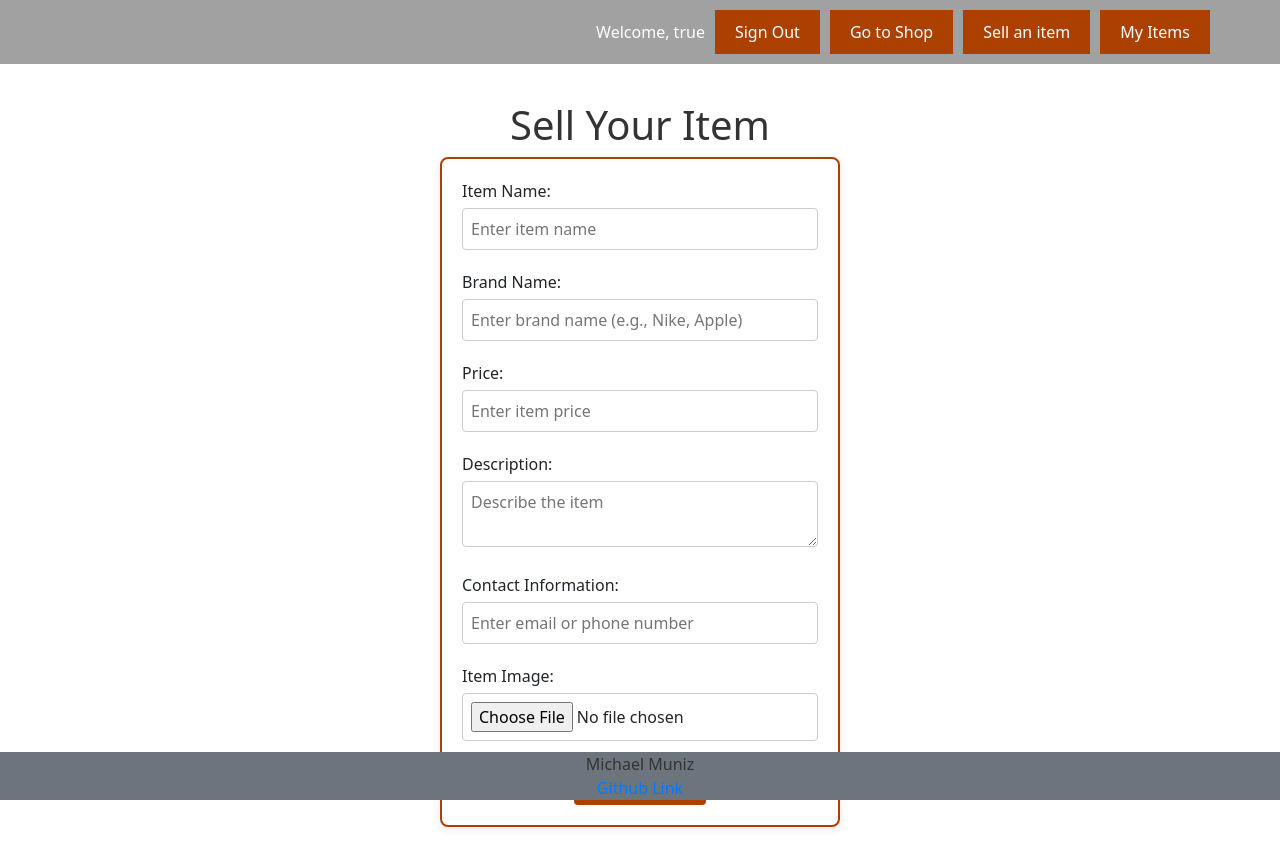
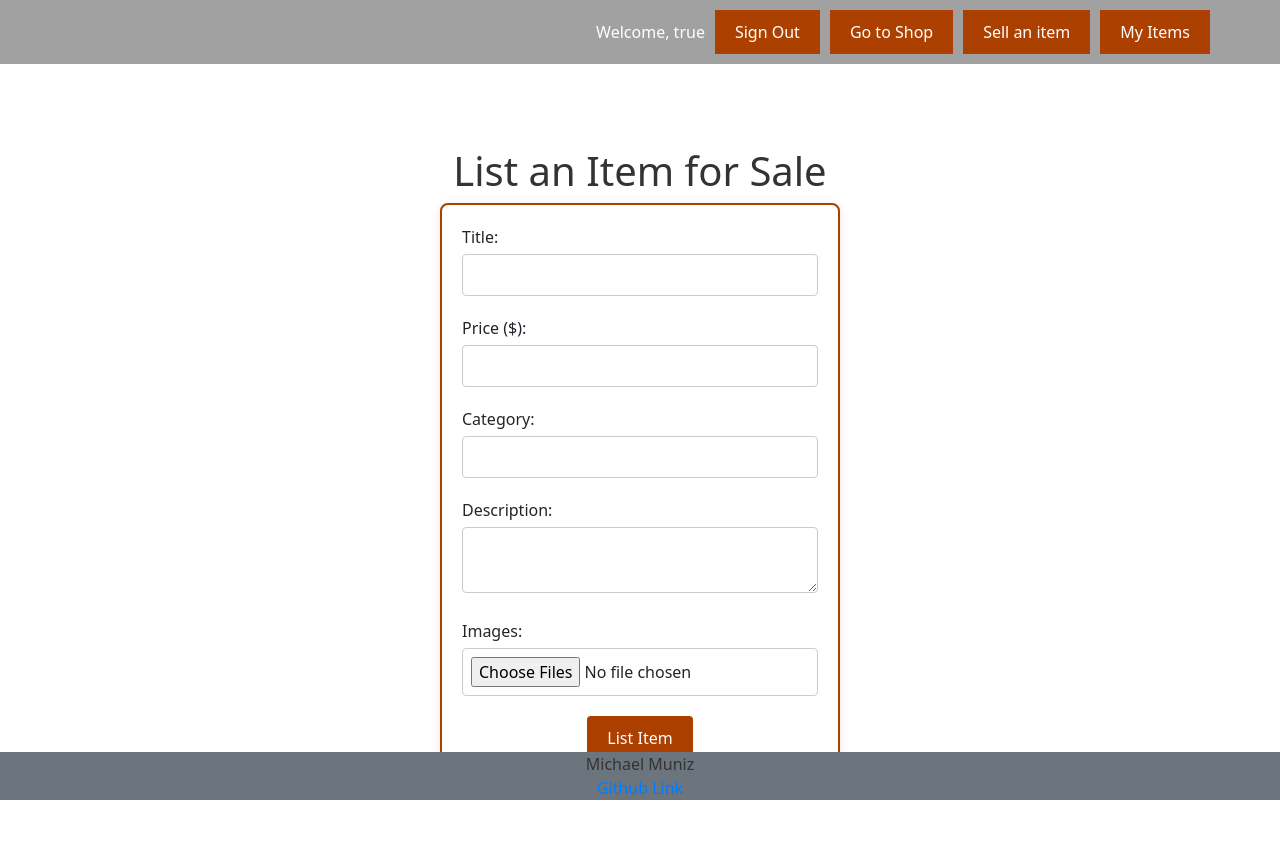
Before and after one commit to michaeldmuniz/startup, a React (Vite) app: page /sell-item in a window 1280 px wide. Built offline with nearby package versions, Linux system fonts and the light colour scheme; sample sign-in values are in the browser's storage.

Commit message:
sell-item.jsx uses backend code

```diff
--- a/src/sell-item/sell-item.jsx
+++ b/src/sell-item/sell-item.jsx
@@ -4,12 +4,12 @@ import { useNavigate } from 'react-router-dom';
 export function Sell() {
     const navigate = useNavigate();
     const [user, setUser] = useState(localStorage.getItem('loggedInUser'));
-    const [itemName, setItemName] = useState('');
-    const [brand, setBrand] = useState('');
-    const [itemPrice, setItemPrice] = useState('');
-    const [itemDescription, setItemDescription] = useState('');
-    const [contactInfo, setContactInfo] = useState('');
-    const [itemImage, setItemImage] = useState(null);
+    const [title, setTitle] = useState('');
+    const [price, setPrice] = useState('');
+    const [description, setDescription] = useState('');
+    const [category, setCategory] = useState('');
+    const [images, setImages] = useState([]);
+    const [error, setError] = useState(null);
 
     useEffect(() => {
         if (!user) {
@@ -18,74 +18,115 @@ export function Sell() {
         }
     }, [user, navigate]);
 
-    function handleSubmit(event) {
+    async function handleSubmit(event) {
         event.preventDefault();
+        setError(null);
 
-        let items = JSON.parse(localStorage.getItem('shopItems')) || [];
+        try {
+            const response = await fetch('/api/items', {
+                method: 'POST',
+                headers: {
+                    'Content-Type': 'application/json',
+                },
+                body: JSON.stringify({
+                    title,
+                    price: parseFloat(price),
+                    description,
+                    category,
+                    images
+                }),
+            });
 
-        const newItem = {
-            id: Date.now(),
-            name: itemName,
-            brand: brand,
-            price: itemPrice,
-            description: itemDescription,
-            contact: contactInfo,
-            image: itemImage,
-            seller: user,
-        };
+            if (!response.ok) {
+                throw new Error('Failed to create item');
+            }
 
-        items.push(newItem);
-        localStorage.setItem('shopItems', JSON.stringify(items));
-
-        alert('Item successfully listed for sale!');
-        navigate('/shop');
+            alert('Item successfully listed for sale!');
+            navigate('/shop');
+        } catch (error) {
+            console.error('Error creating item:', error);
+            setError('Failed to create item. Please try again.');
+        }
     }
 
     function handleImageUpload(event) {
-        const file = event.target.files[0];
-        if (file) {
-            const reader = new FileReader();
-            reader.onloadend = () => setItemImage(reader.result);
-            reader.readAsDataURL(file);
-        }
+        const files = Array.from(event.target.files);
+        const imagePromises = files.map(file => {
+            return new Promise((resolve) => {
+                const reader = new FileReader();
+                reader.onloadend = () => resolve(reader.result);
+                reader.readAsDataURL(file);
+            });
+        });
+
+        Promise.all(imagePromises)
+            .then(imageUrls => {
+                setImages(imageUrls);
+            })
+            .catch(error => {
+                console.error('Error processing images:', error);
+                setError('Failed to process images. Please try again.');
+            });
     }
 
     return (
         <main className="form-container">
-            <h1 className="form-header">Sell Your Item</h1>
+            <h1>List an Item for Sale</h1>
+            {error && <p className="error-message">{error}</p>}
             <form className="form-form" onSubmit={handleSubmit}>
                 <div className="form-group">
-                    <label htmlFor="item-name">Item Name:</label>
-                    <input type="text" id="item-name" value={itemName} onChange={(e) => setItemName(e.target.value)} placeholder="Enter item name" required />
+                    <label htmlFor="title">Title:</label>
+                    <input
+                        type="text"
+                        id="title"
+                        value={title}
+                        onChange={(e) => setTitle(e.target.value)}
+                        required
+                    />
                 </div>
-
                 <div className="form-group">
-                    <label htmlFor="brand">Brand Name:</label>
-                    <input type="text" id="brand" value={brand} onChange={(e) => setBrand(e.target.value)} placeholder="Enter brand name (e.g., Nike, Apple)" required />
+                    <label htmlFor="price">Price ($):</label>
+                    <input
+                        type="number"
+                        id="price"
+                        value={price}
+                        onChange={(e) => setPrice(e.target.value)}
+                        min="0"
+                        step="0.01"
+                        required
+                    />
                 </div>
-
                 <div className="form-group">
-                    <label htmlFor="item-price">Price:</label>
-                    <input type="number" id="item-price" value={itemPrice} onChange={(e) => setItemPrice(e.target.value)} placeholder="Enter item price" required />
+                    <label htmlFor="category">Category:</label>
+                    <input
+                        type="text"
+                        id="category"
+                        value={category}
+                        onChange={(e) => setCategory(e.target.value)}
+                        required
+                    />
                 </div>
-
                 <div className="form-group">
-                    <label htmlFor="item-description">Description:</label>
-                    <textarea id="item-description" value={itemDescription} onChange={(e) => setItemDescription(e.target.value)} placeholder="Describe the item" required></textarea>
+                    <label htmlFor="description">Description:</label>
+                    <textarea
+                        id="description"
+                        value={description}
+                        onChange={(e) => setDescription(e.target.value)}
+                        required
+                    />
                 </div>
-
                 <div className="form-group">
-                    <label htmlFor="contact-info">Contact Information:</label>
-                    <input type="text" id="contact-info" value={contactInfo} onChange={(e) => setContactInfo(e.target.value)} placeholder="Enter email or phone number" required />
+                    <label htmlFor="images">Images:</label>
+                    <input
+                        type="file"
+                        id="images"
+                        accept="image/*"
+                        multiple
+                        onChange={handleImageUpload}
+                    />
                 </div>
-
-                <div className="form-group file-input-group">
-                    <label htmlFor="item-image">Item Image:</label>
-                    <input type="file" id="item-image" onChange={handleImageUpload} />
-                </div>
-
                 <div className="submit-button">
-                    <button type="submit">Submit Item</button>
+                    <button type="submit">List Item</button>
                 </div>
             </form>
         </main>
```
